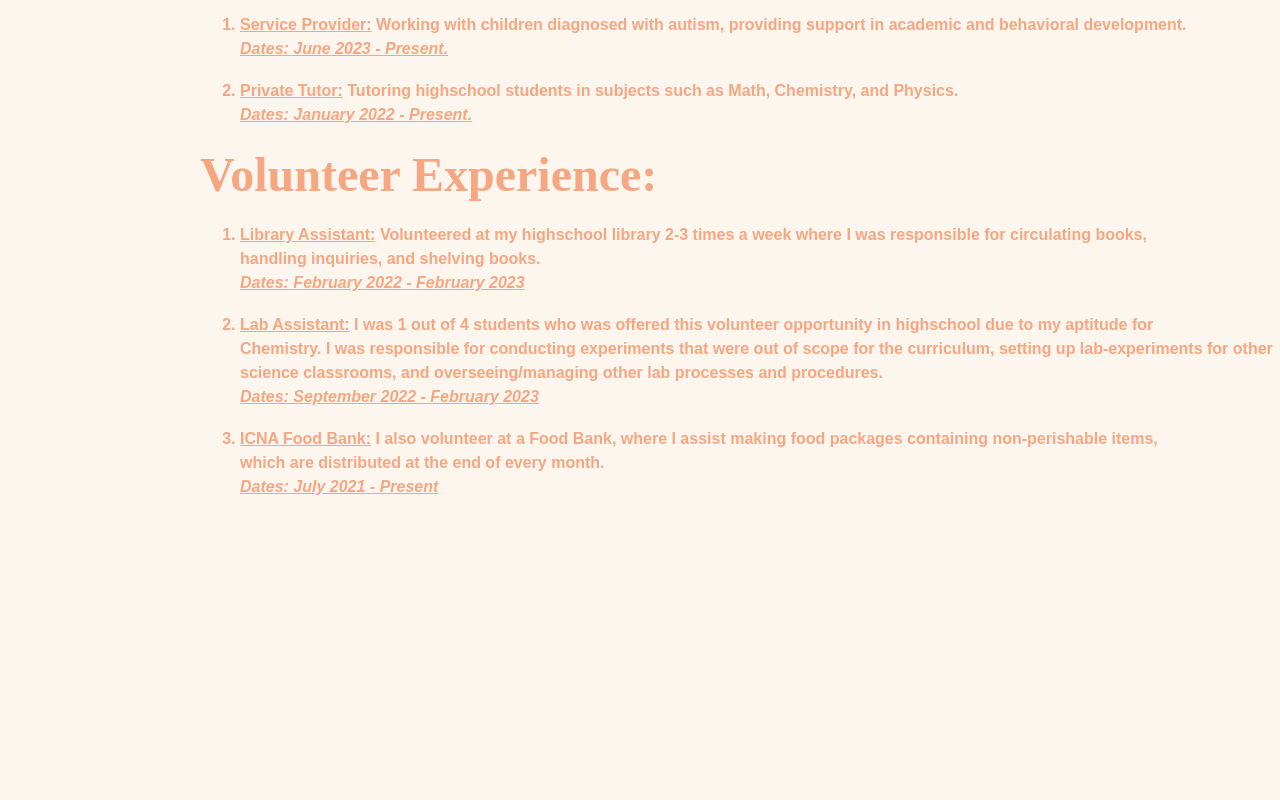
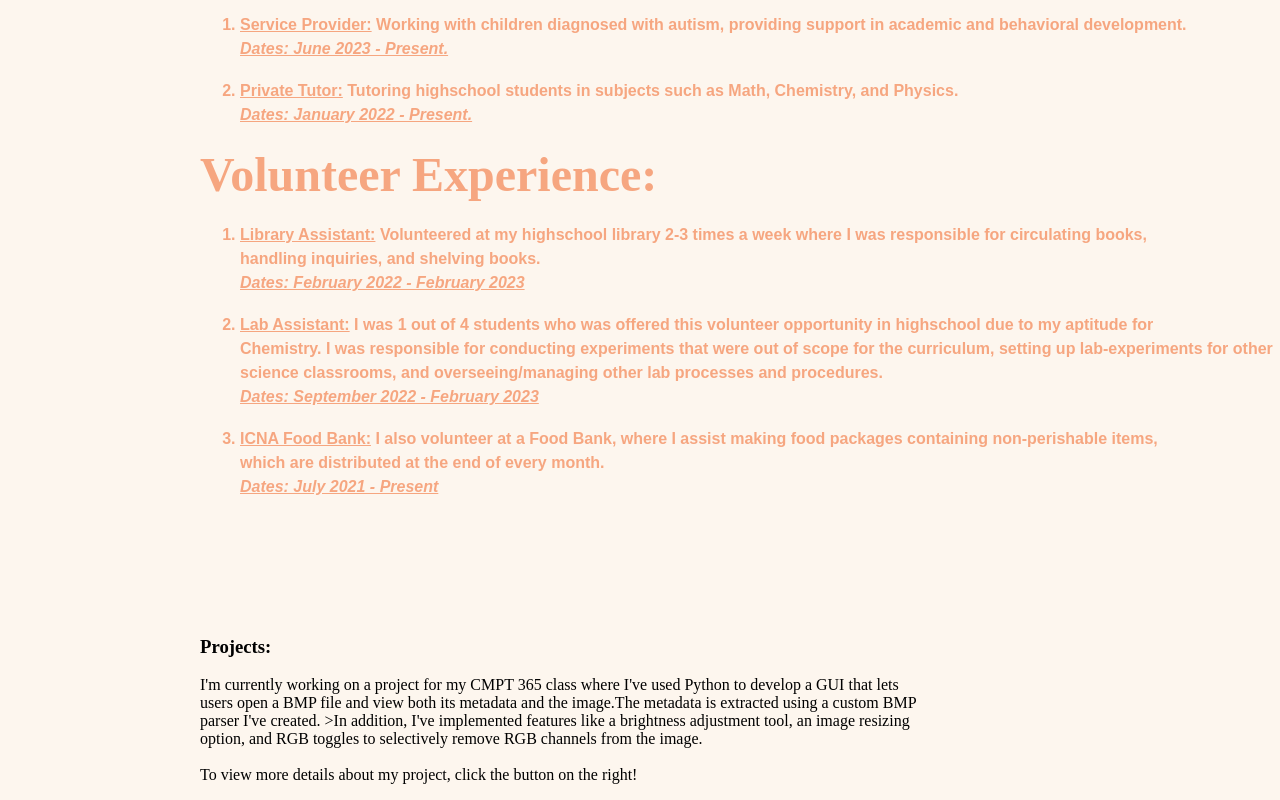
Before and after one commit to laraib-y/laraibyousfani.github.io, a plain HTML site: page index.html in a window 1280 px wide. Shown: the part 1461-2261 px from the top of the page. Before the commit the page ends 1976 px from the top, so only its background shows below. Drawn offline with Linux system fonts and the light colour scheme.

Commit message:
Added projects section and the text for my project. Also updated the hyperlink in the 'Projects' section of the navbar.

```diff
--- a/index.html
+++ b/index.html
@@ -27,7 +27,7 @@
                 <li><a href="#">Home</a></li>
                 <li><a href="#aboutme">About Me</a></li>
                 <li><a href="#experiences">Experience</a></li>
-                <li><a href="#">Projects</a></li>
+                <li><a href="#projects">Projects</a></li>
                 <li><a href="#">Gallery</a></li>
                 <li class="icons">
                     <a href="https://x.com/laraib_y2005" target="_blank">
@@ -95,5 +95,18 @@
             </ol>
         </div>
     </section>
+    <section class = "projects", id = "projects">
+        <div>
+            <h3>Projects:</h3>
+            <p>
+                I'm currently working on a project for my CMPT 365 class where I've used Python to develop a GUI that lets<br>
+                users open a BMP file and view both its metadata and the image.The metadata is extracted using a custom BMP<br>
+                parser I've created. >In addition, I've implemented features like a brightness adjustment tool, an image resizing<br>
+                option, and RGB toggles to selectively remove RGB channels from the image.
+                <br><br>
+                To view more details about my project, click the button on the right!
+            </p>
+        </div>
+    </section>
 </body>
 </html>
--- a/style.css
+++ b/style.css
@@ -162,3 +162,9 @@ html{
     font-weight: 700;
     line-height: 1.5;
 }
+
+.projects {
+    margin-top: 2000px;
+    padding-left: 200px;
+    position: absolute;
+}
```
